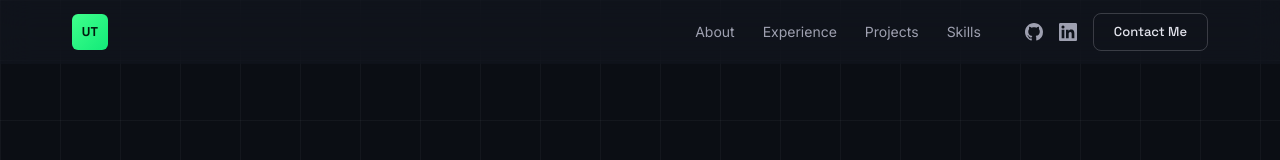
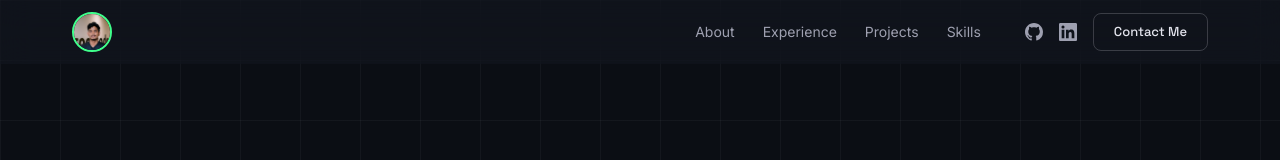
Before and after one commit to UdulaThathsaridu5624/Udula_Thathsaridu, a React (Vite) app in the folder UdulaThathsaridu/: page / in a window 1280 px wide. Shown: the top 160 px of the page. Built offline with nearby package versions, Linux system fonts and the light colour scheme.

Commit message:
feat: update Navbar component with profile image and enhance styles in CSS

```diff
--- a/UdulaThathsaridu/src/components/Navbar.css
+++ b/UdulaThathsaridu/src/components/Navbar.css
@@ -28,19 +28,24 @@
   display: flex;
   align-items: center;
   justify-content: center;
-  width: 2.25rem;
-  height: 2.25rem;
-  background: linear-gradient(135deg, var(--primary), var(--primary-container));
-  border-radius: var(--radius-sm);
+  width: 2.5rem;
+  height: 2.5rem;
+  border-radius: 50%;
+  overflow: hidden;
   flex-shrink: 0;
+  border: 2px solid var(--primary);
+  transition: transform 0.2s, border-color 0.2s;
 }
 
-.navbar__logo-text {
-  font-family: var(--font-display);
-  font-size: 0.8rem;
-  font-weight: 700;
-  color: var(--on-primary);
-  letter-spacing: 0.02em;
+.navbar__logo:hover {
+  transform: scale(1.05);
+  border-color: var(--primary-container);
+}
+
+.navbar__logo-img {
+  width: 100%;
+  height: 100%;
+  object-fit: cover;
 }
 
 .navbar__links {
--- a/UdulaThathsaridu/src/components/Navbar.tsx
+++ b/UdulaThathsaridu/src/components/Navbar.tsx
@@ -1,6 +1,7 @@
 import { useState, useEffect } from 'react'
 import { Menu, X } from 'lucide-react'
 import { GithubIcon, LinkedinIcon } from './BrandIcons'
+import profilePhoto from '../assets/UdulaThathsaridu.jpeg'
 import './Navbar.css'
 
 const navLinks = [
@@ -24,7 +25,7 @@ export default function Navbar() {
     <nav className={`navbar${scrolled ? ' navbar--scrolled' : ''}`}>
       <div className="navbar__inner container">
         <a href="#hero" className="navbar__logo">
-          <span className="navbar__logo-text">UT</span>
+          <img src={profilePhoto} alt="Udula Thathsaridu" className="navbar__logo-img" />
         </a>
 
         <ul className="navbar__links">
```
Also changed, not shown: UdulaThathsaridu/src/App.tsx (+10 -10 lines), UdulaThathsaridu/src/index.css (+13 -6 lines).
